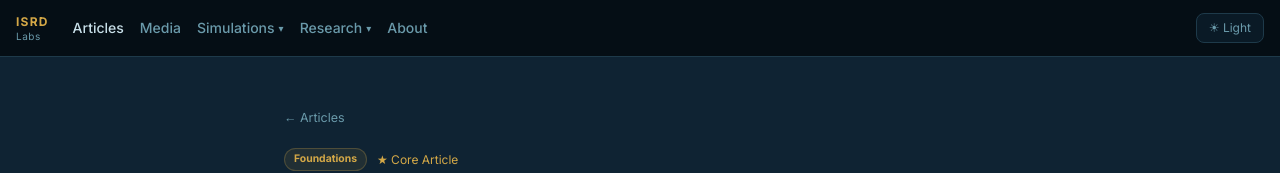
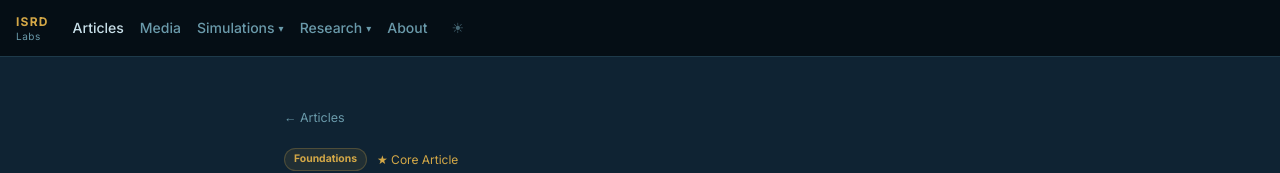
Before and after one commit to kurtrowley/isrd-site, a React (Vite) app: page /articles/systems-science-eras in a window 1280 px wide. Shown: the top 173 px of the page. Built offline with nearby package versions, Linux system fonts and the light colour scheme; the HTML template or start-up script is replaced by a standard one.

Commit message:
Move theme toggle into nav (desktop end + mobile menu), add light mode CSS vars

```diff
--- a/src/components/GlobalNav.tsx
+++ b/src/components/GlobalNav.tsx
@@ -110,16 +110,15 @@ export function GlobalNav() {
           </div>
 
           <Link to="/about" className={`nav-link ${isActive('/about') ? 'active' : ''}`}>About</Link>
+
+          {/* Theme toggle — desktop, inline with nav links */}
+          <button onClick={toggleTheme} className="nav-link" style={{ marginLeft: 8, opacity: .65 }}
+            title={theme === 'dark' ? 'Switch to light mode' : 'Switch to dark mode'}>
+            {theme === 'dark' ? '☀' : '☾'}
+          </button>
         </div>
 
         <div className="flex-1 md:flex-none" />
-
-        {/* Theme toggle */}
-        <button onClick={toggleTheme}
-          className="text-xs px-3 py-1.5 rounded-lg border transition-all"
-          style={{ background: 'var(--panel-b)', borderColor: 'var(--line)', color: 'var(--muted)' }}>
-          {theme === 'dark' ? '☀ Light' : '☾ Dark'}
-        </button>
 
         {/* Mobile toggle */}
         <button className="md:hidden flex flex-col gap-1.5 p-1" onClick={() => setMobileOpen(o => !o)} aria-label="Toggle navigation">
@@ -147,6 +146,10 @@ export function GlobalNav() {
             </Link>
           ))}
           <Link to="/about" className="mobile-nav-link" onClick={() => setMobileOpen(false)}>About</Link>
+          <button onClick={toggleTheme}
+            style={{ marginTop: 6, padding: '8px 0', background: 'none', border: 'none', cursor: 'pointer', color: 'var(--muted)', fontSize: '.88rem', textAlign: 'left', display: 'flex', alignItems: 'center', gap: 8 }}>
+            {theme === 'dark' ? '☀ Switch to Light mode' : '☾ Switch to Dark mode'}
+          </button>
         </div>
       )}
 
--- a/src/index.css
+++ b/src/index.css
@@ -2,7 +2,8 @@
 @tailwind components;
 @tailwind utilities;
 
-:root {
+/* ── Dark theme (default) ── */
+:root, html.dark {
   --bg:       #060f16;
   --surface:  #0d1e2b;
   --panel:    #0f2333;
@@ -13,6 +14,20 @@
   --muted:    #6a9aaa;
   --text:     #c8dfe8;
   --gold:     #d4a847;
+}
+
+/* ── Light theme ── */
+html:not(.dark) {
+  --bg:       #f2f6f9;
+  --surface:  #ffffff;
+  --panel:    #ffffff;
+  --panel-b:  #eaf0f4;
+  --line:     #c8d8e4;
+  --accent:   #1a6f88;
+  --accent2:  #1a8aaa;
+  --muted:    #4a6a7a;
+  --text:     #0e2030;
+  --gold:     #9a6e10;
 }
 
 * { box-sizing: border-box; }
```
